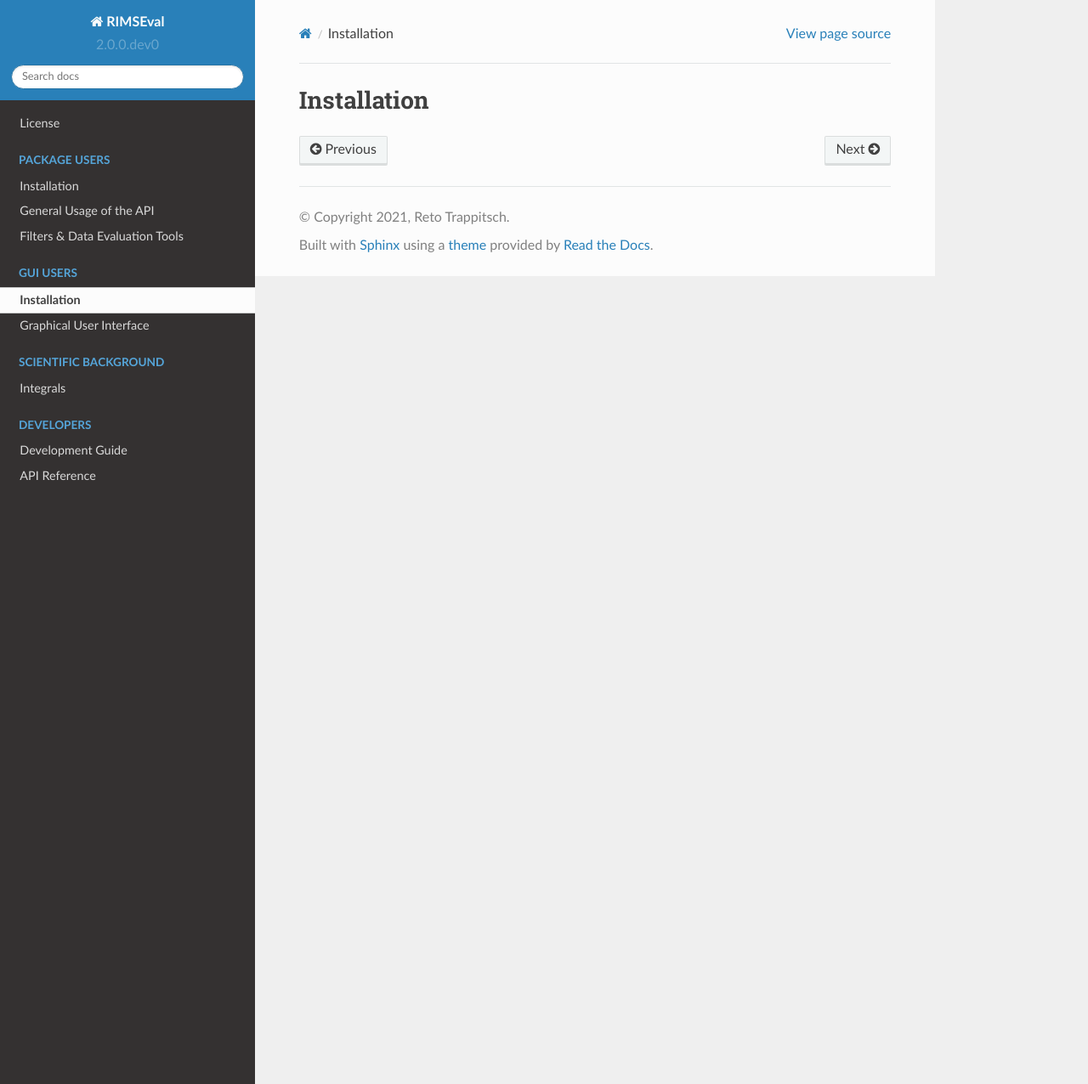
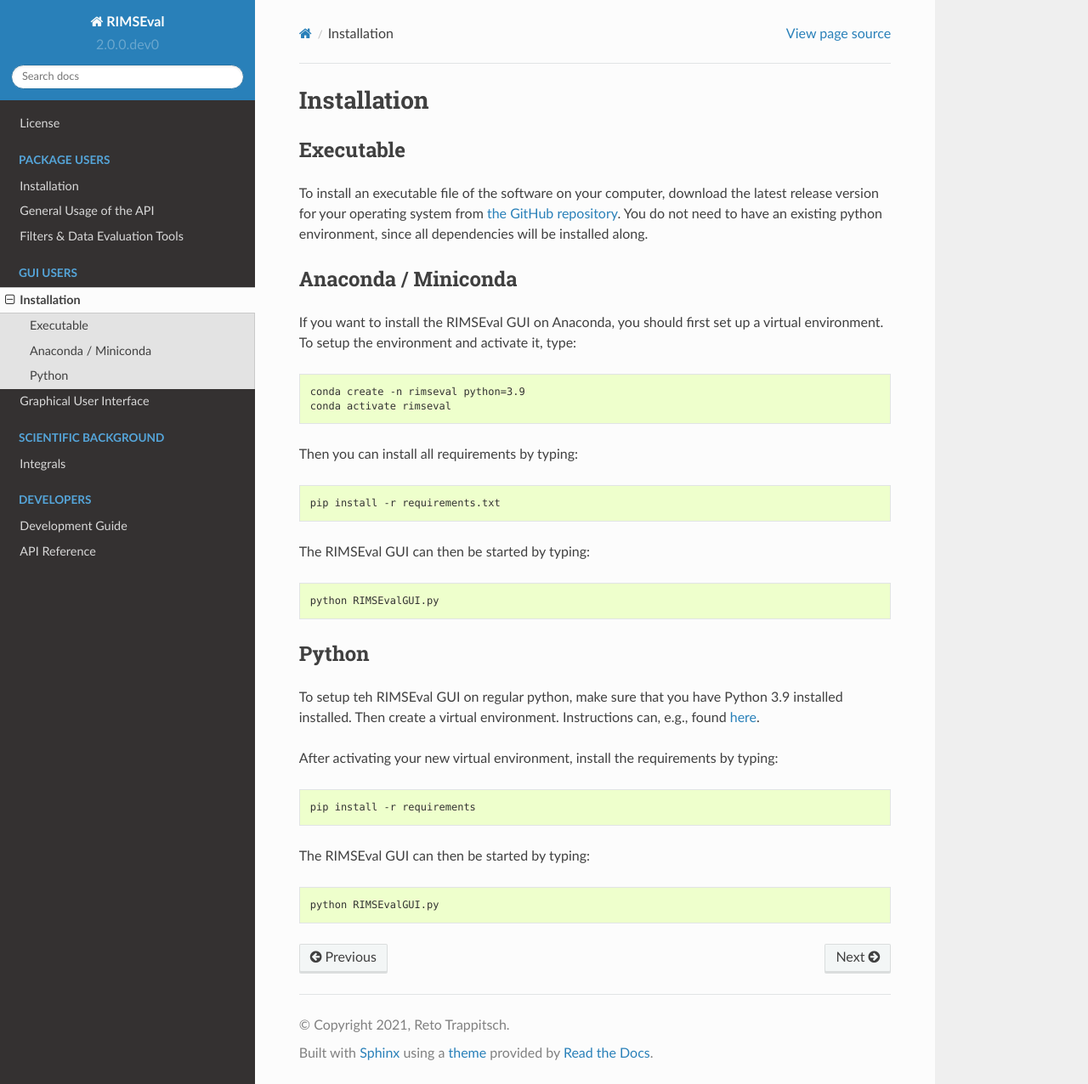
Before and after one commit to RIMS-Code/RIMSEval, a Sphinx documentation site: the page built from docs/gui/install.rst, in a window 1280 px wide and 1276 px high. Shown: the whole window at 85% size. Built offline with Sphinx 7.4.7 and the Read the Docs theme 2.0.0, drawn with Linux system fonts in a browser that asks for light colours.

Commit message:
Add installation for GUI docs (#4)
* Add installation for GUI docs

* Fix code blocks

```diff
--- a/docs/gui/install.rst
+++ b/docs/gui/install.rst
@@ -1,3 +1,61 @@
 ============
 Installation
 ============
+
+----------
+Executable
+----------
+
+To install an executable file of the software on your computer,
+download the latest release version for your operating system from
+`the GitHub repository <https://github.com/RIMS-Code/RIMSEval/releases>`_.
+You do not need to have an existing python environment,
+since all dependencies will be installed along.
+
+--------------------
+Anaconda / Miniconda
+--------------------
+
+If you want to install the RIMSEval GUI on Anaconda,
+you should first set up a virtual environment.
+To setup the environment and activate it, type:
+
+.. code-block:: shell-session
+
+    conda create -n rimseval python=3.9
+    conda activate rimseval
+
+Then you can install all requirements by typing:
+
+.. code-block:: shell-session
+
+    pip install -r requirements.txt
+
+The RIMSEval GUI can then be started by typing:
+
+.. code-block:: shell-session
+
+    python RIMSEvalGUI.py
+
+------
+Python
+------
+
+To setup teh RIMSEval GUI on regular python,
+make sure that you have Python 3.9 installed installed.
+Then create a virtual environment.
+Instructions can, e.g., found
+`here <https://devrav.com/blog/create-virtual-env-python>`_.
+
+After activating your new virtual environment,
+install the requirements by typing:
+
+.. code-block:: shell-session
+
+    pip install -r requirements
+
+The RIMSEval GUI can then be started by typing:
+
+.. code-block:: shell-session
+
+    python RIMSEvalGUI.py
```
